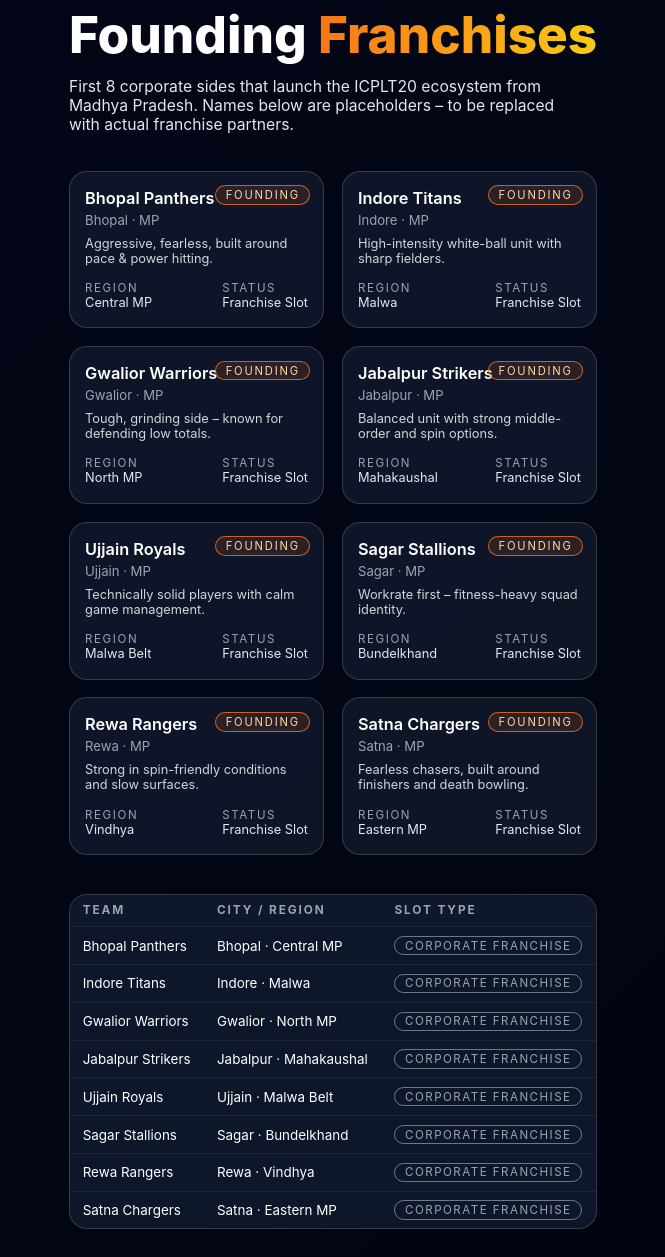
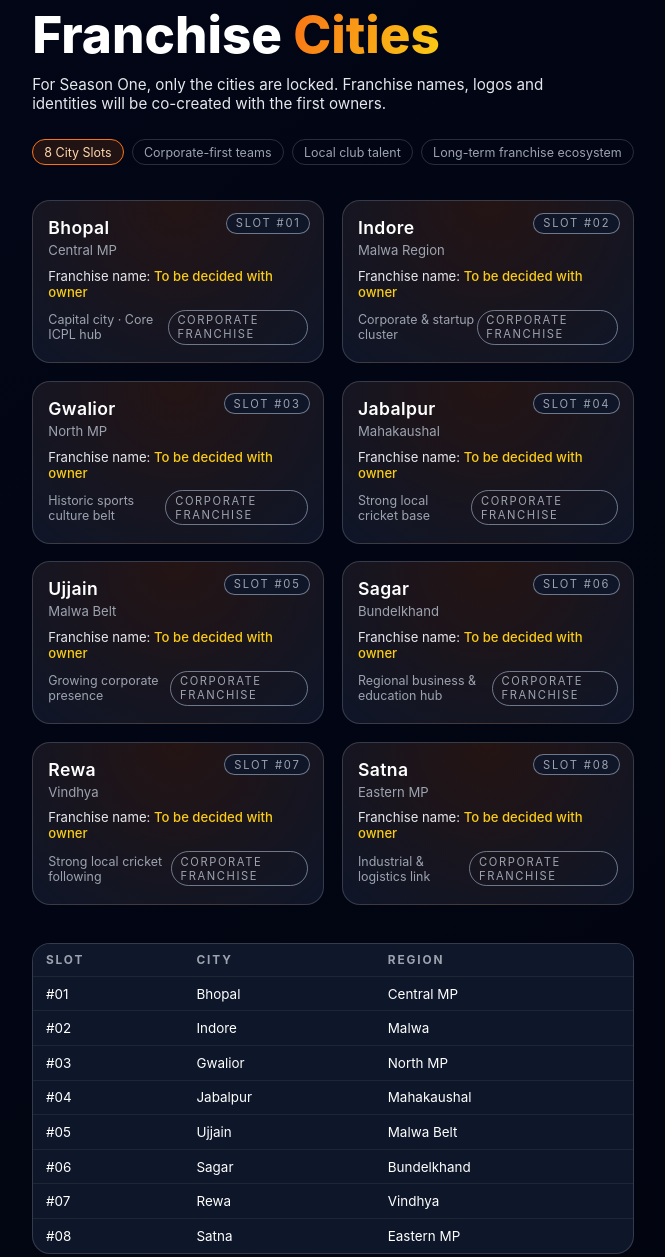
Before and after one commit to mpccl/website, a plain HTML site: page teams.html in a window 1280 px wide. Shown: the part 131-1388 px from the top of the page, without its empty margins (307-972 px from the left). Drawn offline with Linux system fonts and the light colour scheme.

Commit message:
Update teams.html

```diff
--- a/teams.html
+++ b/teams.html
@@ -2,7 +2,7 @@
 <html lang="en">
 <head>
 <meta charset="UTF-8" />
-<title>Teams – ICPLT20</title>
+<title>Franchise Cities – ICPLT20</title>
 <meta name="viewport" content="width=device-width, initial-scale=1.0" />
 
 <style>
@@ -120,74 +120,104 @@
   }
 
   .tagline {
-    font-size: 0.98rem;
-    margin-top: 0.9rem;
+    font-size: 0.95rem;
+    margin-top: 0.8rem;
     max-width: 520px;
     color:#e5e7eb;
   }
 
-  /* TEAM GRID */
-  .teams-grid {
-    margin-top: 2.3rem;
-    display:grid;
-    grid-template-columns: repeat(auto-fit, minmax(200px,1fr));
-    gap:1.1rem;
+  /* PILL BAR */
+  .pill-row {
+    margin-top:1.6rem;
+    display:flex;
+    flex-wrap:wrap;
+    gap:0.5rem;
   }
 
-  .team-card {
-    border-radius: 18px;
+  .pill {
+    padding:0.3rem 0.7rem;
+    border-radius:999px;
     border:1px solid var(--border);
-    background:rgba(15,23,42,0.95);
-    padding:1rem 0.95rem 1.1rem;
-    position:relative;
-    overflow:hidden;
+    font-size:0.78rem;
+    color:var(--muted);
   }
 
-  .team-pill {
-    position:absolute;
-    top:0.85rem;
-    right:0.8rem;
-    font-size:0.7rem;
-    text-transform:uppercase;
-    letter-spacing:0.16em;
-    padding:0.12rem 0.6rem;
-    border-radius:999px;
-    border:1px solid rgba(249,115,22,0.8);
+  .pill.accent {
+    border-color:#f97316;
     color:#fed7aa;
     background:rgba(249,115,22,0.12);
   }
 
-  .team-name {
-    font-size:1.02rem;
-    font-weight:600;
+  /* CITY GRID */
+  .city-grid {
+    margin-top:2.2rem;
+    display:grid;
+    grid-template-columns: repeat(auto-fit, minmax(190px, 1fr));
+    gap:1.1rem;
   }
 
-  .team-city {
+  .city-card {
+    position:relative;
+    border-radius:18px;
+    border:1px solid var(--border);
+    background:radial-gradient(circle at top,rgba(249,115,22,0.14),rgba(15,23,42,0.95));
+    padding:1rem 0.95rem 1.1rem;
+    overflow:hidden;
+  }
+
+  .slot-badge {
+    position:absolute;
+    top:0.7rem;
+    right:0.8rem;
+    padding:0.16rem 0.55rem;
+    border-radius:999px;
+    border:1px solid rgba(148,163,184,0.7);
+    font-size:0.7rem;
+    text-transform:uppercase;
+    letter-spacing:0.16em;
+    color:var(--muted);
+    background:rgba(15,23,42,0.9);
+  }
+
+  .city-name {
+    font-size:1.1rem;
+    font-weight:600;
+    letter-spacing:0.02em;
+  }
+
+  .city-region {
     font-size:0.82rem;
     color:var(--muted);
     margin-top:0.25rem;
   }
 
-  .team-meta {
+  .franchise-line {
+    margin-top:0.6rem;
+    font-size:0.82rem;
+    color:#e5e7eb;
+  }
+
+  .franchise-line span {
+    color:#facc15;
+    font-weight:500;
+  }
+
+  .city-meta {
+    margin-top:0.6rem;
+    font-size:0.78rem;
+    color:var(--muted);
     display:flex;
     justify-content:space-between;
     align-items:center;
-    margin-top:0.9rem;
-    font-size:0.8rem;
-    color:#e5e7eb;
   }
 
-  .team-meta span.label {
+  .city-meta .tag-soft {
+    padding:0.16rem 0.55rem;
+    border-radius:999px;
+    border:1px solid rgba(148,163,184,0.7);
+    font-size:0.7rem;
     text-transform:uppercase;
     letter-spacing:0.14em;
-    font-size:0.72rem;
-    color:var(--muted);
-  }
-
-  .team-tagline {
-    margin-top:0.5rem;
-    font-size:0.8rem;
-    color:#d4d4d8;
   }
 
   /* MINI TABLE */
@@ -224,17 +254,6 @@
 
   tr:last-child td {
     border-bottom:none;
-  }
-
-  .badge-soft {
-    display:inline-flex;
-    padding:0.1rem 0.6rem;
-    border-radius:999px;
-    border:1px solid rgba(148,163,184,0.7);
-    font-size:0.72rem;
-    text-transform:uppercase;
-    letter-spacing:0.13em;
-    color:var(--muted);
   }
 
   footer {
@@ -278,130 +297,122 @@
 <div class="wrapper">
 
   <div class="label-top">Phase 1 · MPCCL</div>
-  <h1>Founding <span>Franchises</span></h1>
+  <h1>Franchise <span>Cities</span></h1>
   <p class="tagline">
-    First 8 corporate sides that launch the ICPLT20 ecosystem from Madhya Pradesh.
-    Names below are placeholders – to be replaced with actual franchise partners.
+    For Season One, only the cities are locked. Franchise names, logos and identities
+    will be co-created with the first owners.
   </p>
 
-  <div class="teams-grid">
-    <div class="team-card">
-      <div class="team-pill">Founding</div>
-      <div class="team-name">Bhopal Panthers</div>
-      <div class="team-city">Bhopal · MP</div>
-      <div class="team-tagline">Aggressive, fearless, built around pace &amp; power hitting.</div>
-      <div class="team-meta">
-        <div>
-          <span class="label">Region</span><br/>Central MP
+  <div class="pill-row">
+    <div class="pill accent">8 City Slots</div>
+    <div class="pill">Corporate-first teams</div>
+    <div class="pill">Local club talent</div>
+    <div class="pill">Long-term franchise ecosystem</div>
   </div>
-        <div>
-          <span class="label">Status</span><br/>Franchise Slot
+
+  <!-- CITY GRID -->
+  <div class="city-grid">
+    <div class="city-card">
+      <div class="slot-badge">Slot #01</div>
+      <div class="city-name">Bhopal</div>
+      <div class="city-region">Central MP</div>
+      <div class="franchise-line">
+        Franchise name: <span>To be decided with owner</span>
       </div>
+      <div class="city-meta">
+        <span>Capital city · Core ICPL hub</span>
+        <span class="tag-soft">Corporate franchise</span>
       </div>
     </div>
 
-    <div class="team-card">
-      <div class="team-pill">Founding</div>
-      <div class="team-name">Indore Titans</div>
-      <div class="team-city">Indore · MP</div>
-      <div class="team-tagline">High-intensity white-ball unit with sharp fielders.</div>
-      <div class="team-meta">
-        <div>
-          <span class="label">Region</span><br/>Malwa
+    <div class="city-card">
+      <div class="slot-badge">Slot #02</div>
+      <div class="city-name">Indore</div>
+      <div class="city-region">Malwa Region</div>
+      <div class="franchise-line">
+        Franchise name: <span>To be decided with owner</span>
       </div>
-        <div>
-          <span class="label">Status</span><br/>Franchise Slot
-        </div>
+      <div class="city-meta">
+        <span>Corporate &amp; startup cluster</span>
+        <span class="tag-soft">Corporate franchise</span>
       </div>
     </div>
 
-    <div class="team-card">
-      <div class="team-pill">Founding</div>
-      <div class="team-name">Gwalior Warriors</div>
-      <div class="team-city">Gwalior · MP</div>
-      <div class="team-tagline">Tough, grinding side – known for defending low totals.</div>
-      <div class="team-meta">
-        <div>
-          <span class="label">Region</span><br/>North MP
+    <div class="city-card">
+      <div class="slot-badge">Slot #03</div>
+      <div class="city-name">Gwalior</div>
+      <div class="city-region">North MP</div>
+      <div class="franchise-line">
+        Franchise name: <span>To be decided with owner</span>
       </div>
-        <div>
-          <span class="label">Status</span><br/>Franchise Slot
-        </div>
+      <div class="city-meta">
+        <span>Historic sports culture belt</span>
+        <span class="tag-soft">Corporate franchise</span>
       </div>
     </div>
 
-    <div class="team-card">
-      <div class="team-pill">Founding</div>
-      <div class="team-name">Jabalpur Strikers</div>
-      <div class="team-city">Jabalpur · MP</div>
-      <div class="team-tagline">Balanced unit with strong middle-order and spin options.</div>
-      <div class="team-meta">
-        <div>
-          <span class="label">Region</span><br/>Mahakaushal
+    <div class="city-card">
+      <div class="slot-badge">Slot #04</div>
+      <div class="city-name">Jabalpur</div>
+      <div class="city-region">Mahakaushal</div>
+      <div class="franchise-line">
+        Franchise name: <span>To be decided with owner</span>
       </div>
-        <div>
-          <span class="label">Status</span><br/>Franchise Slot
-        </div>
+      <div class="city-meta">
+        <span>Strong local cricket base</span>
+        <span class="tag-soft">Corporate franchise</span>
       </div>
     </div>
 
-    <div class="team-card">
-      <div class="team-pill">Founding</div>
-      <div class="team-name">Ujjain Royals</div>
-      <div class="team-city">Ujjain · MP</div>
-      <div class="team-tagline">Technically solid players with calm game management.</div>
-      <div class="team-meta">
-        <div>
-          <span class="label">Region</span><br/>Malwa Belt
+    <div class="city-card">
+      <div class="slot-badge">Slot #05</div>
+      <div class="city-name">Ujjain</div>
+      <div class="city-region">Malwa Belt</div>
+      <div class="franchise-line">
+        Franchise name: <span>To be decided with owner</span>
       </div>
-        <div>
-          <span class="label">Status</span><br/>Franchise Slot
-        </div>
+      <div class="city-meta">
+        <span>Growing corporate presence</span>
+        <span class="tag-soft">Corporate franchise</span>
       </div>
     </div>
 
-    <div class="team-card">
-      <div class="team-pill">Founding</div>
-      <div class="team-name">Sagar Stallions</div>
-      <div class="team-city">Sagar · MP</div>
-      <div class="team-tagline">Workrate first – fitness-heavy squad identity.</div>
-      <div class="team-meta">
-        <div>
-          <span class="label">Region</span><br/>Bundelkhand
+    <div class="city-card">
+      <div class="slot-badge">Slot #06</div>
+      <div class="city-name">Sagar</div>
+      <div class="city-region">Bundelkhand</div>
+      <div class="franchise-line">
+        Franchise name: <span>To be decided with owner</span>
       </div>
-        <div>
-          <span class="label">Status</span><br/>Franchise Slot
-        </div>
+      <div class="city-meta">
+        <span>Regional business &amp; education hub</span>
+        <span class="tag-soft">Corporate franchise</span>
       </div>
     </div>
 
-    <div class="team-card">
-      <div class="team-pill">Founding</div>
-      <div class="team-name">Rewa Rangers</div>
-      <div class="team-city">Rewa · MP</div>
-      <div class="team-tagline">Strong in spin-friendly conditions and slow surfaces.</div>
-      <div class="team-meta">
-        <div>
-          <span class="label">Region</span><br/>Vindhya
+    <div class="city-card">
+      <div class="slot-badge">Slot #07</div>
+      <div class="city-name">Rewa</div>
+      <div class="city-region">Vindhya</div>
+      <div class="franchise-line">
+        Franchise name: <span>To be decided with owner</span>
       </div>
-        <div>
-          <span class="label">Status</span><br/>Franchise Slot
-        </div>
+      <div class="city-meta">
+        <span>Strong local cricket following</span>
+        <span class="tag-soft">Corporate franchise</span>
       </div>
     </div>
 
-    <div class="team-card">
-      <div class="team-pill">Founding</div>
-      <div class="team-name">Satna Chargers</div>
-      <div class="team-city">Satna · MP</div>
-      <div class="team-tagline">Fearless chasers, built around finishers and death bowling.</div>
-      <div class="team-meta">
-        <div>
-          <span class="label">Region</span><br/>Eastern MP
+    <div class="city-card">
+      <div class="slot-badge">Slot #08</div>
+      <div class="city-name">Satna</div>
+      <div class="city-region">Eastern MP</div>
+      <div class="franchise-line">
+        Franchise name: <span>To be decided with owner</span>
       </div>
-        <div>
-          <span class="label">Status</span><br/>Franchise Slot
-        </div>
+      <div class="city-meta">
+        <span>Industrial &amp; logistics link</span>
+        <span class="tag-soft">Corporate franchise</span>
       </div>
     </div>
   </div>
@@ -411,52 +422,20 @@
     <table>
       <thead>
         <tr>
-          <th>Team</th>
-          <th>City / Region</th>
-          <th>Slot Type</th>
+          <th>Slot</th>
+          <th>City</th>
+          <th>Region</th>
         </tr>
       </thead>
       <tbody>
-        <tr>
-          <td>Bhopal Panthers</td>
-          <td>Bhopal · Central MP</td>
-          <td><span class="badge-soft">Corporate Franchise</span></td>
-        </tr>
-        <tr>
-          <td>Indore Titans</td>
-          <td>Indore · Malwa</td>
-          <td><span class="badge-soft">Corporate Franchise</span></td>
-        </tr>
-        <tr>
-          <td>Gwalior Warriors</td>
-          <td>Gwalior · North MP</td>
-          <td><span class="badge-soft">Corporate Franchise</span></td>
-        </tr>
-        <tr>
-          <td>Jabalpur Strikers</td>
-          <td>Jabalpur · Mahakaushal</td>
-          <td><span class="badge-soft">Corporate Franchise</span></td>
-        </tr>
-        <tr>
-          <td>Ujjain Royals</td>
-          <td>Ujjain · Malwa Belt</td>
-          <td><span class="badge-soft">Corporate Franchise</span></td>
-        </tr>
-        <tr>
-          <td>Sagar Stallions</td>
-          <td>Sagar · Bundelkhand</td>
-          <td><span class="badge-soft">Corporate Franchise</span></td>
-        </tr>
-        <tr>
-          <td>Rewa Rangers</td>
-          <td>Rewa · Vindhya</td>
-          <td><span class="badge-soft">Corporate Franchise</span></td>
-        </tr>
-        <tr>
-          <td>Satna Chargers</td>
-          <td>Satna · Eastern MP</td>
-          <td><span class="badge-soft">Corporate Franchise</span></td>
-        </tr>
+        <tr><td>#01</td><td>Bhopal</td><td>Central MP</td></tr>
+        <tr><td>#02</td><td>Indore</td><td>Malwa</td></tr>
+        <tr><td>#03</td><td>Gwalior</td><td>North MP</td></tr>
+        <tr><td>#04</td><td>Jabalpur</td><td>Mahakaushal</td></tr>
+        <tr><td>#05</td><td>Ujjain</td><td>Malwa Belt</td></tr>
+        <tr><td>#06</td><td>Sagar</td><td>Bundelkhand</td></tr>
+        <tr><td>#07</td><td>Rewa</td><td>Vindhya</td></tr>
+        <tr><td>#08</td><td>Satna</td><td>Eastern MP</td></tr>
       </tbody>
     </table>
   </div>
```
Lines whose indentation alone changed are shown as unchanged.
